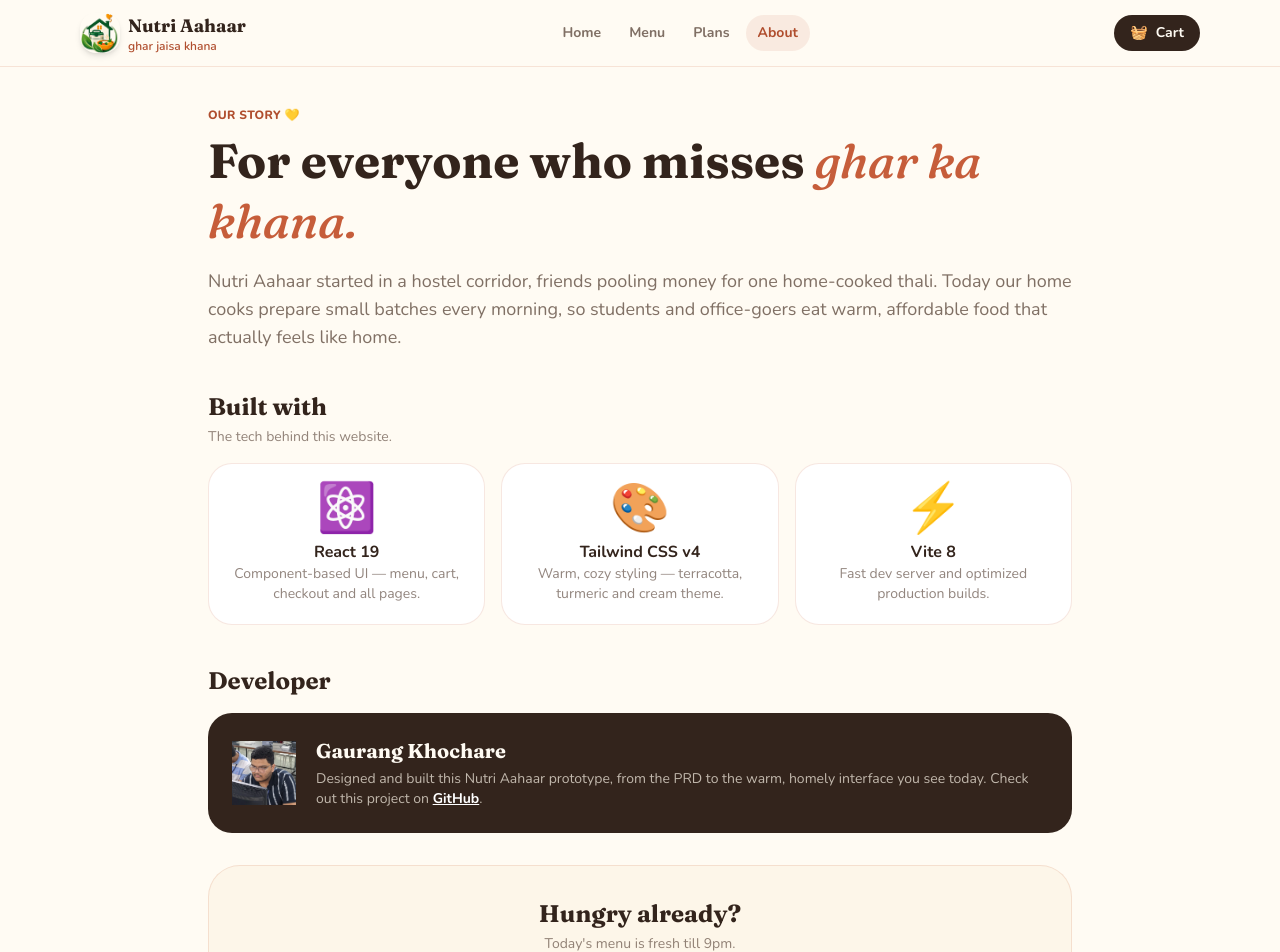
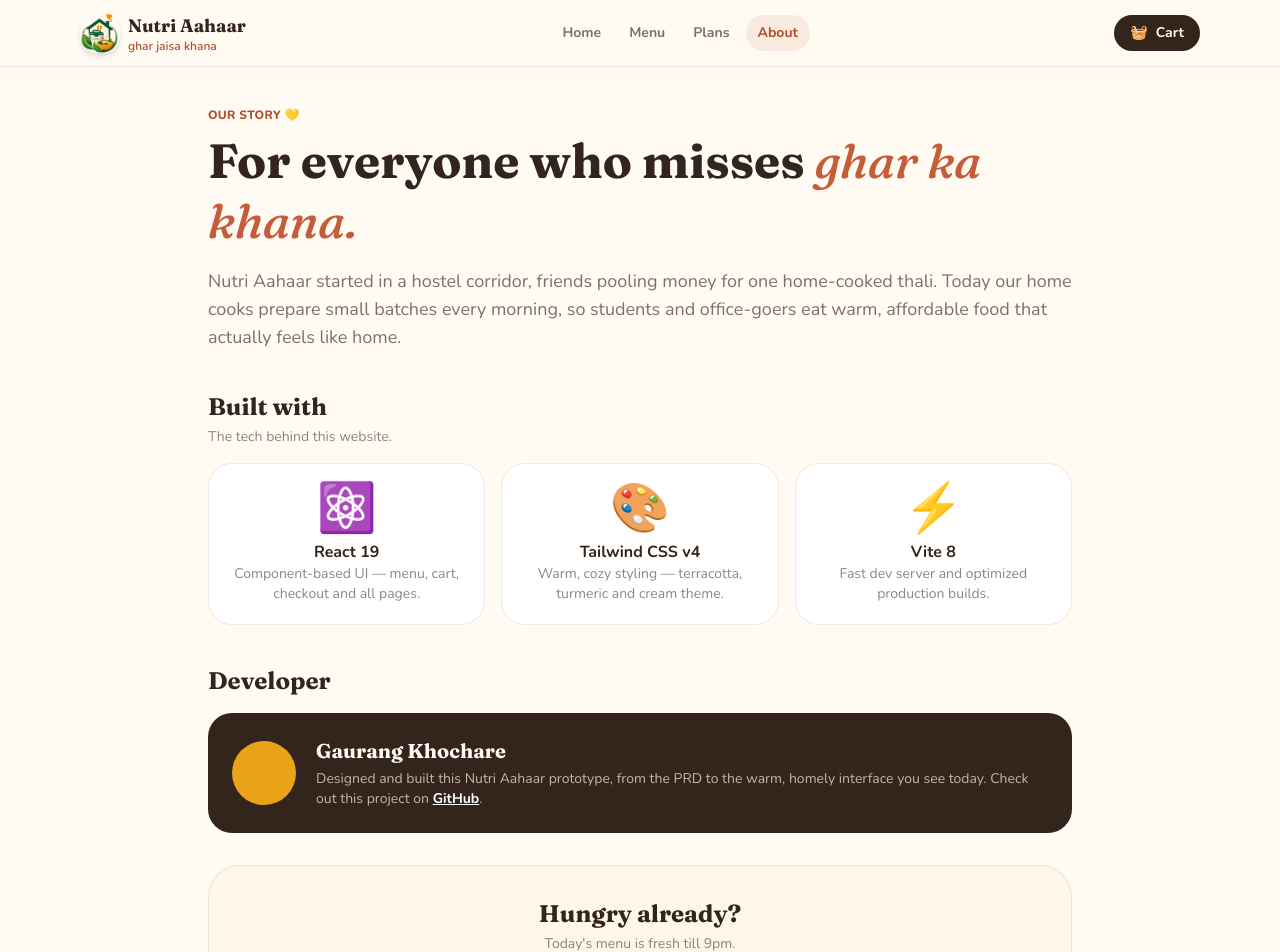
Before and after one commit to gaurangkhochare/nutri-ahaar-prototype, a React (Vite) app: page /nutri-ahaar-prototype/about in a window 1280 px wide. Shown: the top 952 px of the page. Built offline with nearby package versions, Linux system fonts and the light colour scheme.

Commit message:
removed profile photo

```diff
--- a/src/pages/About.jsx
+++ b/src/pages/About.jsx
@@ -1,5 +1,5 @@
 import Button from "../components/Button";
-import profileImg from "../assets/profile.webp";
+// import profileImg from "../assets/profile.webp";
 
 const stack = [
   { e: "⚛️", n: "React 19", d: "Component-based UI — menu, cart, checkout and all pages." },
@@ -35,7 +35,7 @@ export default function About() {
       <h2 className="font-display text-2xl font-bold mt-10">Developer</h2>
       <div className="mt-4 bg-cocoa-900 text-cream-50 rounded-3xl p-6 flex items-center gap-5">
         <div className="w-16 h-16 shrink-0 rounded-full bg-turmeric-400 grid place-items-center text-4xl">
-          <img src={profileImg} alt="Profile" />
+          {/* <img src={profileImg} alt="Profile" /> */}
         </div>
         <div>
           <p className="font-display text-xl font-bold">Gaurang Khochare</p>
```
Also changed, not shown: src/assets/profile.webp (deleted).
